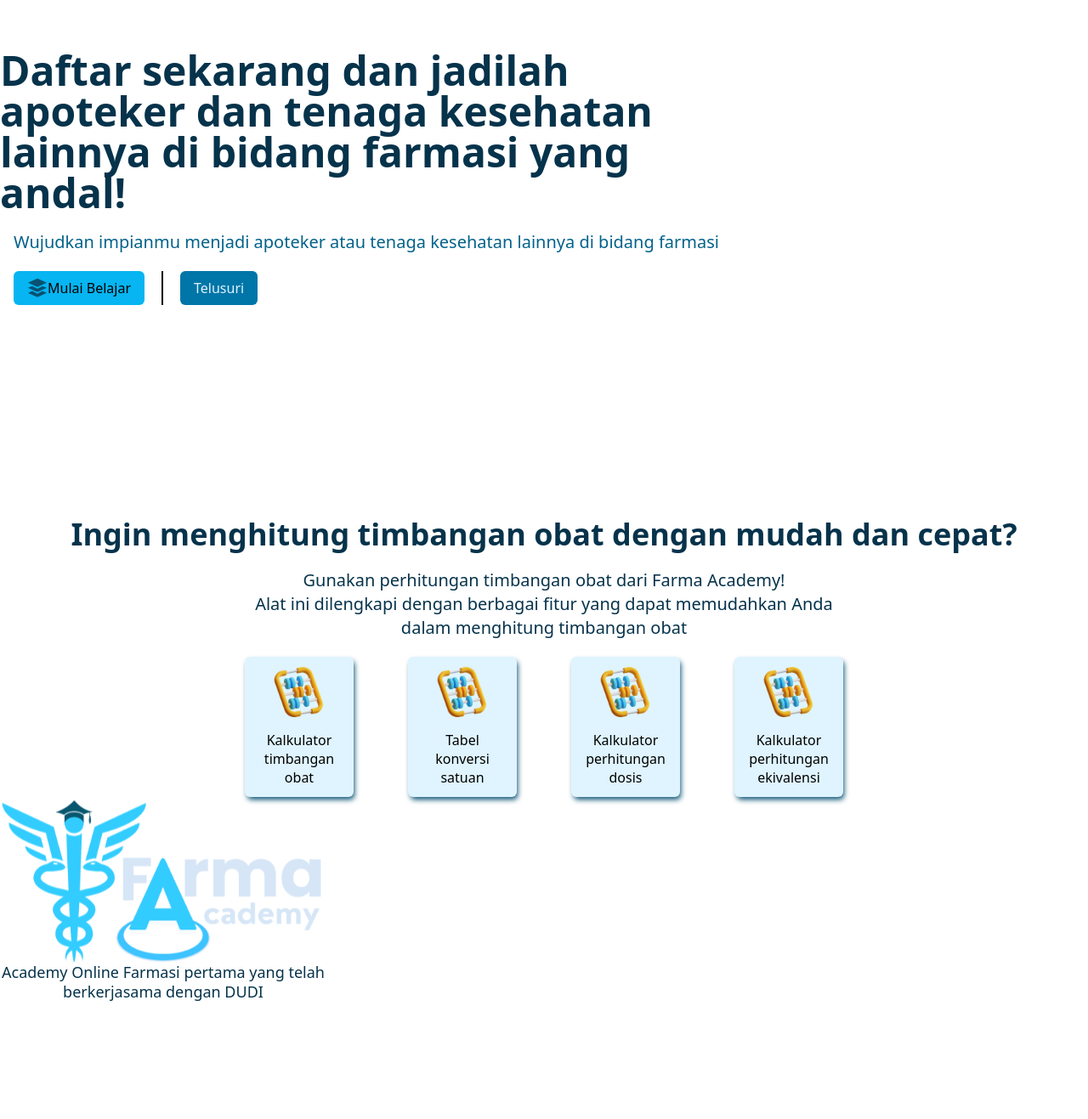
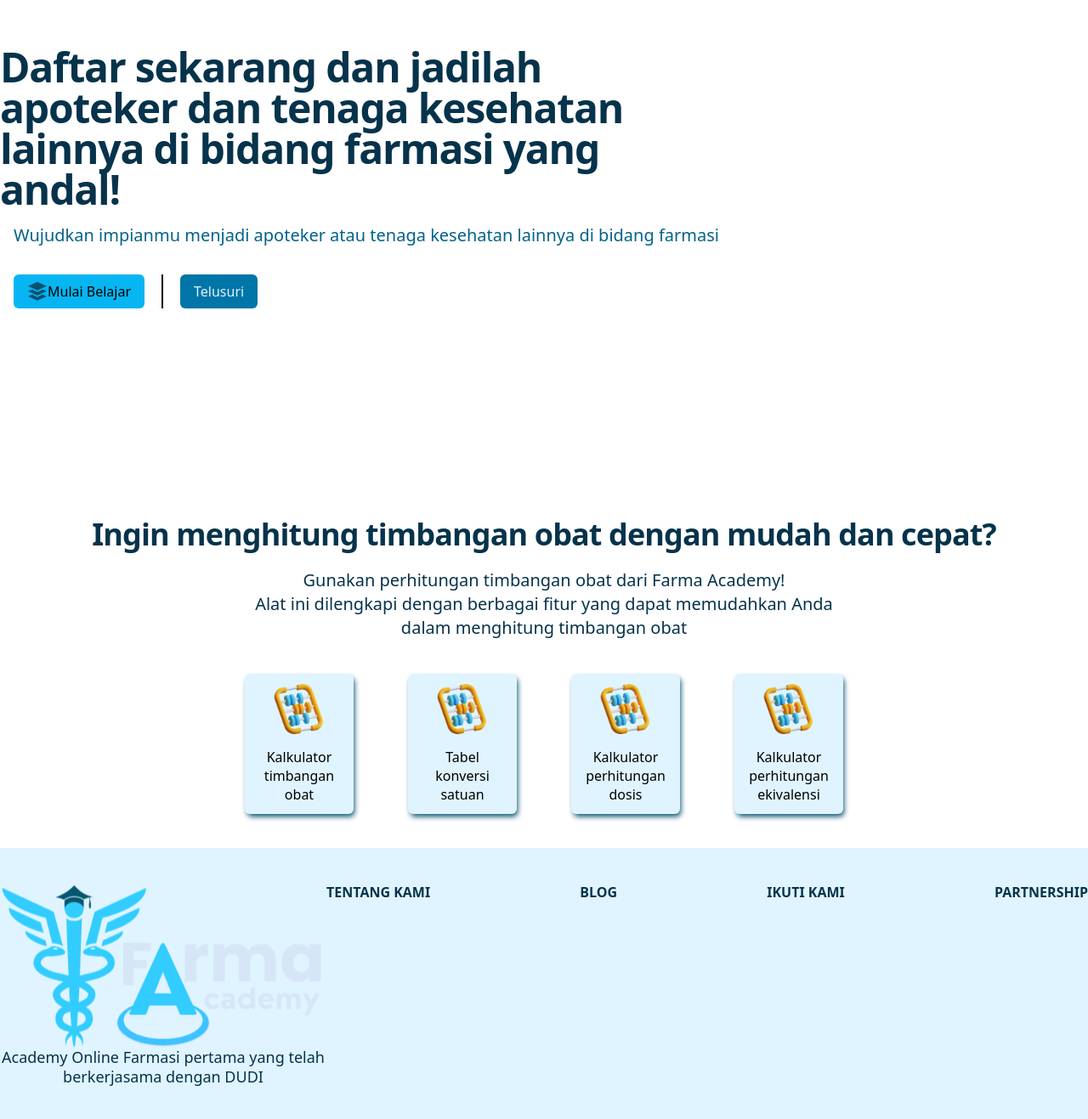
Before and after one commit to dalevar/farma_academy, a React (Vite) app: page / in a window 1280 px wide. Shown: the part 279-1596 px from the top of the page at 85% size. Before the commit the page ends 1458 px from the top, so only its background shows below. Built offline with nearby package versions, Linux system fonts and the light colour scheme.

Commit message:
Header and Footer fixed

```diff
--- a/src/components/layouts/Footer.jsx
+++ b/src/components/layouts/Footer.jsx
@@ -1,6 +1,6 @@
 export default function Footer() {
     return (
-        <footer>
+        <footer className="bg-farma-100 py-10 mt-10">
             <div className="container mx-auto flex text-farma-950">
                 <div className="basis-[30%]">
                     <div className="w-full">
@@ -10,8 +10,19 @@ export default function Footer() {
                         <p className="break-words leading-tight text-lg w-full text-center">Academy Online Farmasi pertama yang telah berkerjasama dengan DUDI</p>
                     </div>
                 </div>
-                <div className="">
-
+                <div className="flex justify-between flex-auto">
+                    <div>
+                        <span className="font-semibold">TENTANG KAMI</span>
+                    </div>
+                    <div>
+                        <span className="font-semibold">BLOG</span>
+                    </div>
+                    <div>
+                        <span className="font-semibold">IKUTI KAMI</span>
+                    </div>
+                    <div>
+                        <span className="font-semibold">PARTNERSHIP</span>
+                    </div>
                 </div>
             </div>
         </footer>
--- a/src/components/layouts/Header.jsx
+++ b/src/components/layouts/Header.jsx
@@ -23,7 +23,7 @@ export default function Header() {
                 {/* nav ketika lebih dari lg */}
                 <div className="items-center gap-5 hidden lg:flex">
                     {/* Nav */}
-                    <div className="flex gap-5 text-lg">
+                    <div className="flex gap-5 text-lg mr-5">
                         <div>
                             <button className="">Materi Belajar <span className="inline-block w-4 h-4"><IconChevron /></span></button>
                         </div>
--- a/src/pages/landing_page/App.jsx
+++ b/src/pages/landing_page/App.jsx
@@ -6,15 +6,15 @@ const LandingPage = () => {
     <div>
       {/* banner */}
       <section className="min-h-screen flex items-center container mx-auto">
-        <div className="md:basis-2/3 flex flex-col md:gap-5 gap-3 px-3 lg:px-0">
+        <div className="md:basis-2/3 flex flex-col gap-4 px-3 lg:px-0">
           <div>
-            <p className="break-words text-farma-950 font-bold md:text-5xl text-2xl leading-tight">Daftar sekarang dan jadilah apoteker
+            <p className="break-words text-farma-950 font-bold md:text-5xl text-2xl leading-tight tracking-tight">Daftar sekarang dan jadilah apoteker
               dan tenaga kesehatan lainnya  di bidang farmasi yang andal!</p>
           </div>
           <div>
             <p className="break-words text-farma-800 md:text-xl text-sm pl-4 leading-tight">Wujudkan impianmu menjadi apoteker atau tenaga kesehatan lainnya di bidang farmasi</p>
           </div>
-          <div className="flex md:gap-5 gap-2 pl-4">
+          <div className="flex md:gap-5 gap-2 pl-4 mt-4">
             <a href="" className="rounded-md flex items-center px-4 py-2 bg-farma-500"><span className="inline-block w-6 h-6"><IconSubwayBook /></span> Mulai Belajar</a>
             <span className="border-l-2 border-black"></span>
             <a href="" className="rounded-md px-4 py-2 bg-farma-700 text-farma-100">Telusuri</a>
@@ -26,13 +26,13 @@ const LandingPage = () => {
       {/* calculator */}
       <section className="container mx-auto flex flex-col px-3 gap-5">
         <div>
-          <p className="text-center break-words text-farma-950 md:text-4xl text-2xl font-semibold leading-tight">Ingin menghitung timbangan obat dengan mudah dan cepat? </p>
+          <p className="text-center break-words text-farma-950 md:text-4xl text-2xl font-semibold leading-tight tracking-tight">Ingin menghitung timbangan obat dengan mudah dan cepat? </p>
         </div>
         <div>
           <p className="text-center break-words text-farma-950 md:text-xl text-xs px-3 leading-tight">Gunakan perhitungan timbangan obat dari Farma Academy! <br className="hidden md:block" />
             Alat ini dilengkapi dengan berbagai fitur yang dapat memudahkan Anda <br className="hidden md:block" /> dalam menghitung timbangan obat</p>
         </div>
-        <div className="flex gap-5 md:gap-16 flex-wrap justify-center">
+        <div className="flex gap-5 md:gap-16 flex-wrap justify-center mt-5">
           <CalculatorCard calculatorTitle="Kalkulator timbangan obat" href="" />
           <CalculatorCard calculatorTitle="Tabel konversi satuan" href="" />
           <CalculatorCard calculatorTitle="Kalkulator perhitungan dosis" href="" />
@@ -44,6 +44,9 @@ const LandingPage = () => {
       <section>
 
       </section>
+
+
+
     </div>
   );
 };
```
